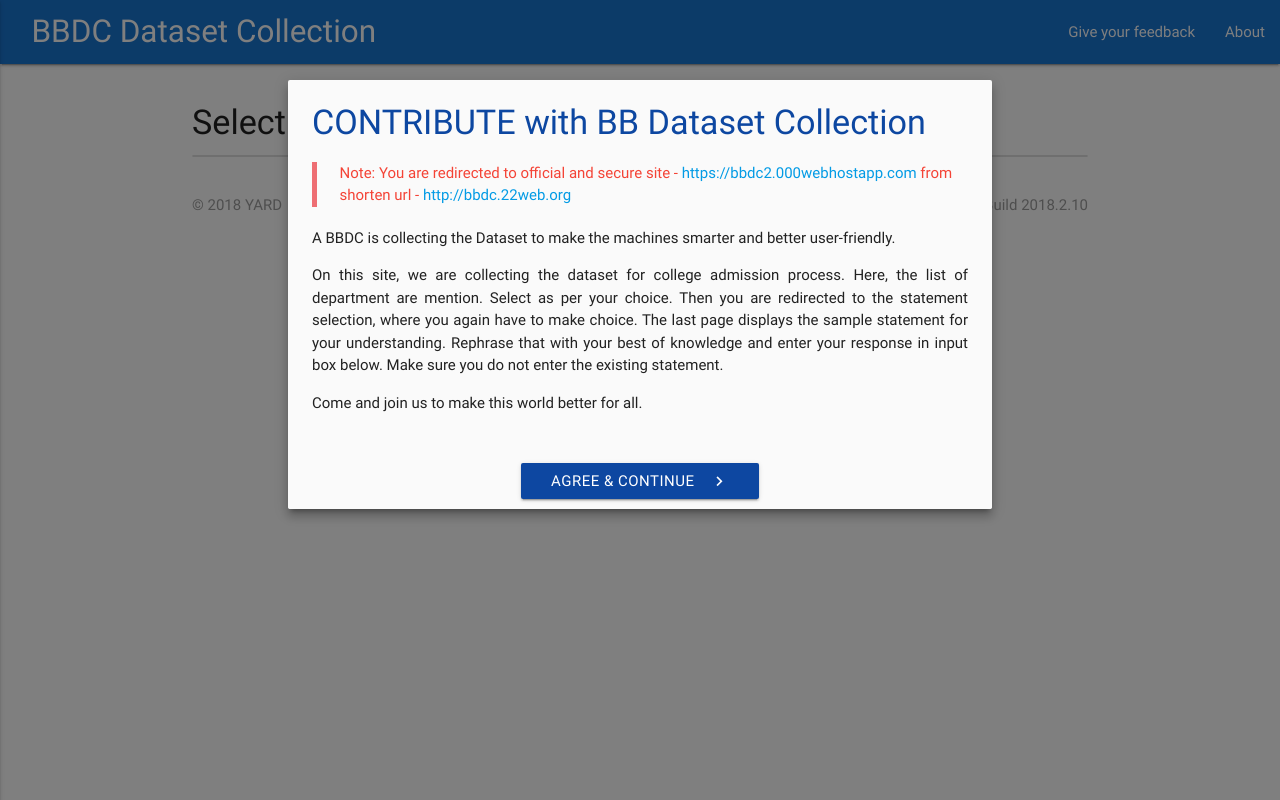
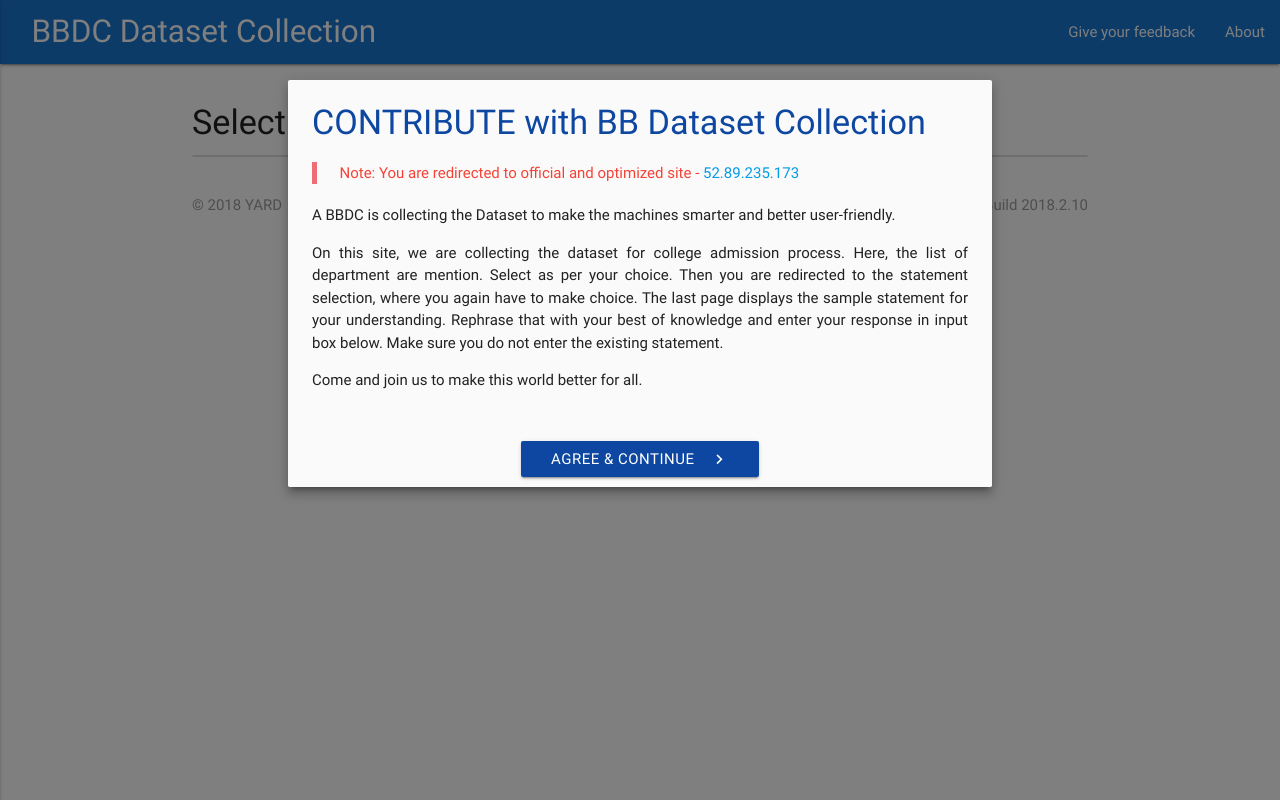
Before and after one commit to abhishekjain12/bbdc, a PHP site: page / in a window 1280 px wide. Run offline with PHP 8.4, Linux system fonts and the light colour scheme.

Commit message:
Typo Fixed

```diff
--- a/index.php
+++ b/index.php
@@ -68,9 +68,8 @@
     <div class="modal-content justify-text">
         <h4 class="blue-text text-darken-4">CONTRIBUTE with BB Dataset Collection</h4>
 
-        <blockquote class='left-align red-text'>Note: You are redirected to official and secure site -
-            <a href='https://bbdc2.000webhostapp.com'>https://bbdc2.000webhostapp.com</a>
-            from shorten url - <a href='http://bbdc.22web.org'>http://bbdc.22web.org</a>
+        <blockquote class='left-align red-text'>Note: You are redirected to official and optimized site -
+            <a href='http://52.89.235.173'>52.89.235.173</a>
         </blockquote>
 
         <p> A BBDC is collecting the Dataset to make the machines smarter and better
```
